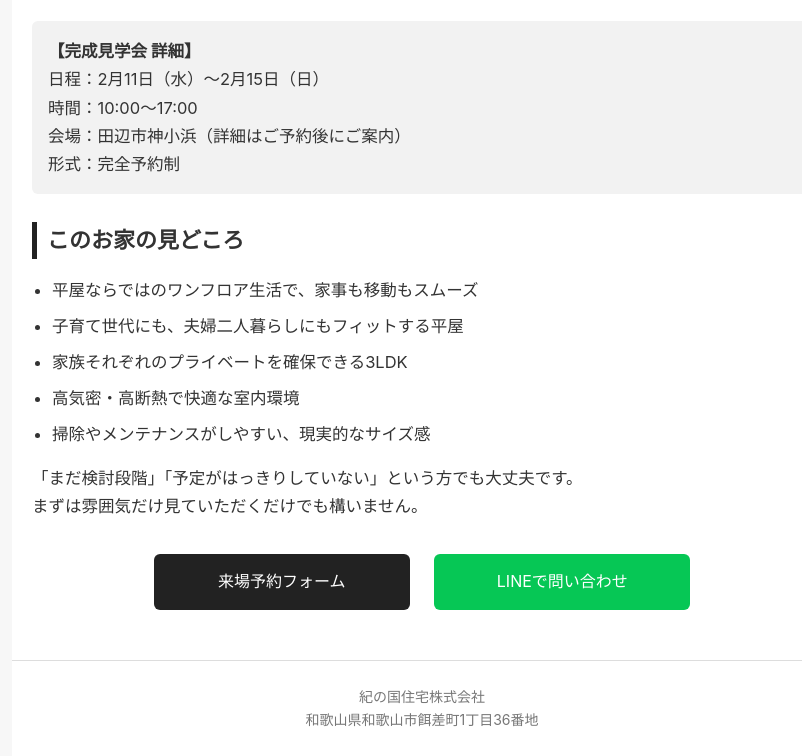
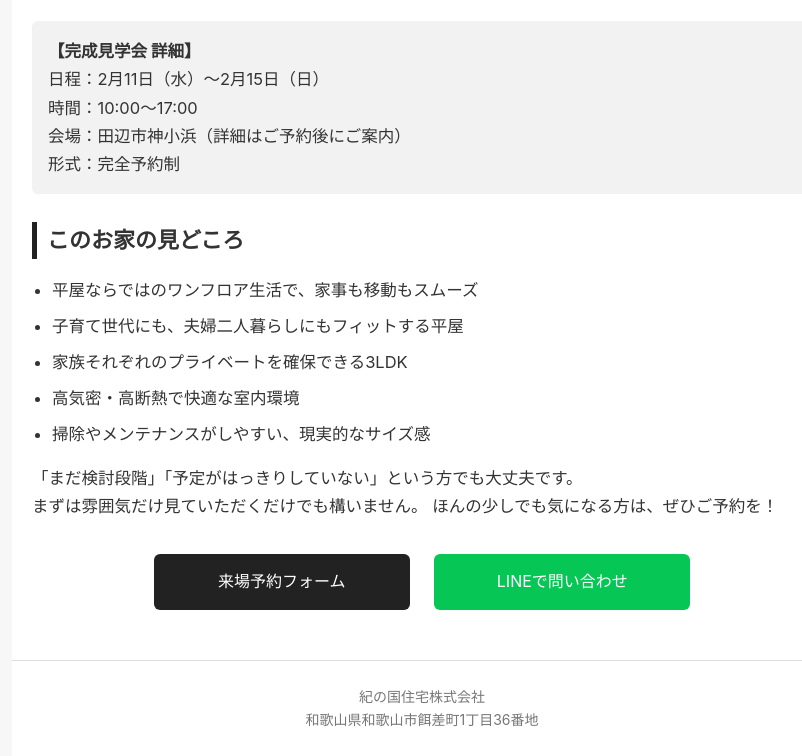
Before and after one commit to mifunekinokuni-gif/event-openhouse, a plain HTML site: page index.html in a window 1280 px wide. Shown: the part 739-1495 px from the top of the page, without its empty margins (218-1020 px from the left). Drawn offline with Linux system fonts and the light colour scheme.

Commit message:
Update index.html

```diff
--- a/index.html
+++ b/index.html
@@ -161,6 +161,7 @@
       <p>
         「まだ検討段階」「予定がはっきりしていない」という方でも大丈夫です。<br>
         まずは雰囲気だけ見ていただくだけでも構いません。
+        ほんの少しでも気になる方は、ぜひご予約を！
       </p>
 
       <div class="btn-area">
```
